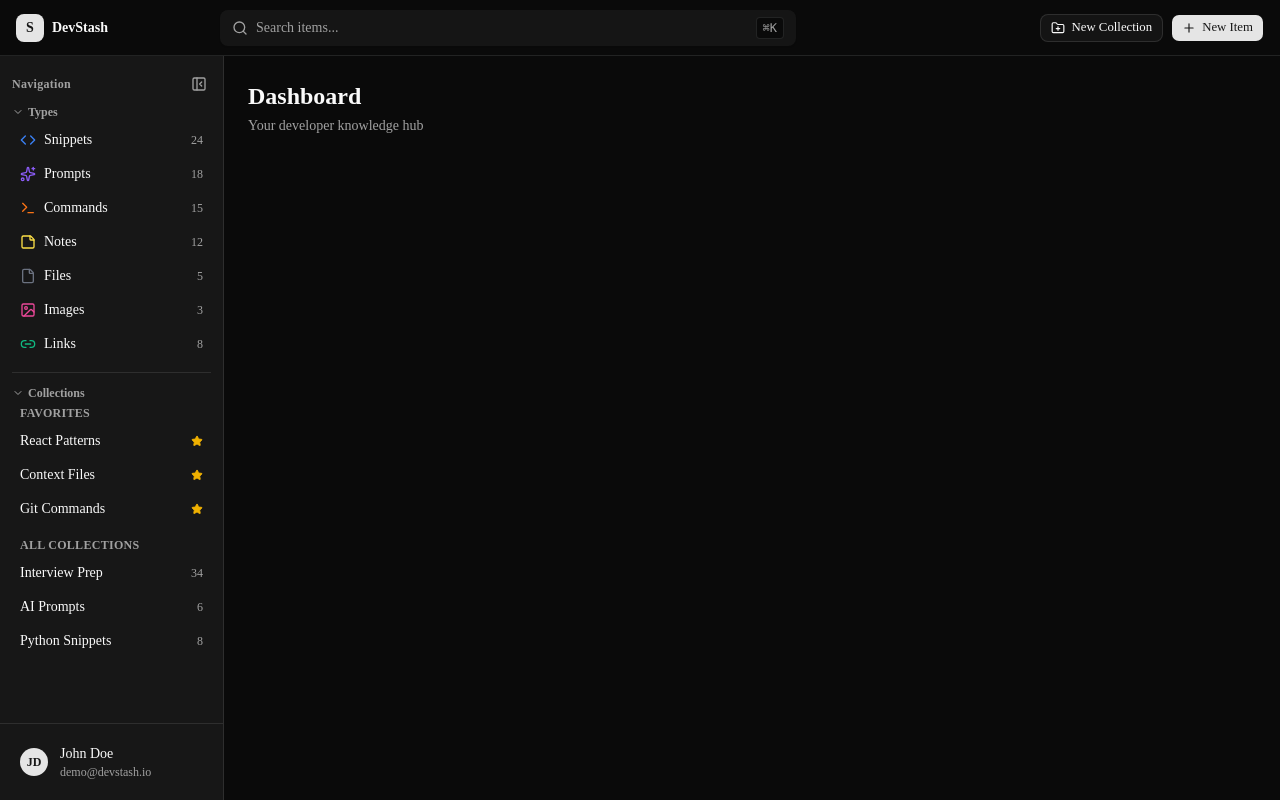
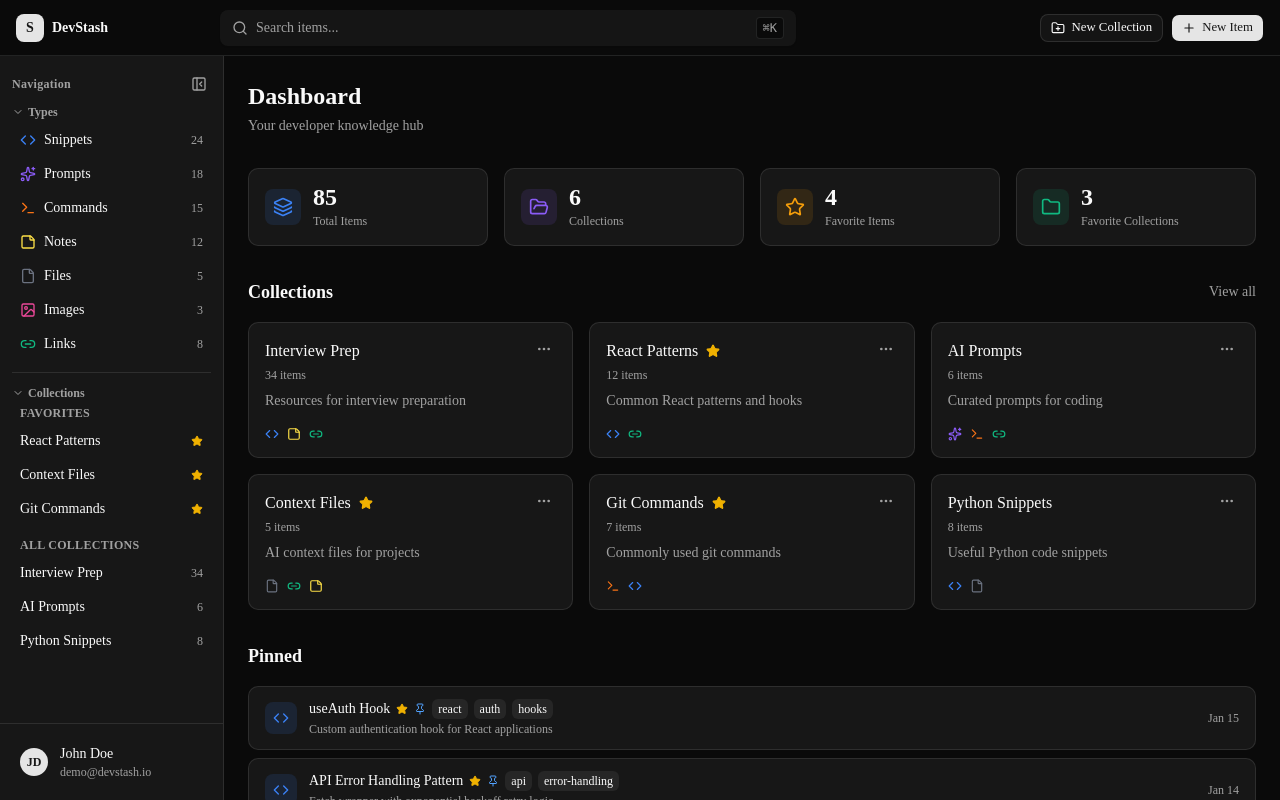
Before and after one commit to abhinavshukla7778-byte/devstash, a Next.js app: page /dashboard in a window 1280 px wide. Built offline with nearby package versions, Linux system fonts and the light colour scheme.

Commit message:
feat: dashboard phase 3 - main content area
Stats cards, collections grid, pinned items, and 10 recent items sections using mock data.

```diff
--- a/context/current-feature.md
+++ b/context/current-feature.md
@@ -11,3 +11,4 @@
 - 2026-04-08: Initial Next.js and Tailwind setup
 - 2026-04-09: Completed Dashboard UI Phase 1 — ShadCN setup, dashboard route, top bar, layout scaffold
 - 2026-04-09: Completed Dashboard UI Phase 2 — Collapsible sidebar with Navigation header, type links, favorite/recent collections, user avatar, mobile drawer
+- 2026-04-09: Completed Dashboard UI Phase 3 — Stats cards, collections grid, pinned items, and 10 recent items in main content area
--- a/src/app/dashboard/page.tsx
+++ b/src/app/dashboard/page.tsx
@@ -1,10 +1,40 @@
+import StatsCards from '@/components/dashboard/StatsCards';
+import CollectionsGrid from '@/components/dashboard/CollectionsGrid';
+import ItemList from '@/components/dashboard/ItemList';
+import { mockItems, mockCollections, mockItemTypeCounts } from '@/lib/mock-data';
+
 export default function DashboardPage() {
+  const totalItems = Object.values(mockItemTypeCounts).reduce((a, b) => a + b, 0);
+  const totalCollections = mockCollections.length;
+  const favoriteItems = mockItems.filter((i) => i.isFavorite).length;
+  const favoriteCollections = mockCollections.filter((c) => c.isFavorite).length;
+
+  const pinnedItems = mockItems.filter((i) => i.isPinned);
+  const recentItems = [...mockItems]
+    .sort((a, b) => b.createdAt.getTime() - a.createdAt.getTime())
+    .slice(0, 10);
+
   return (
-    <div className="p-6">
-      <h1 className="text-2xl font-bold">Dashboard</h1>
-      <p className="text-muted-foreground text-sm mt-1">
-        Your developer knowledge hub
-      </p>
+    <div className="p-6 space-y-8">
+      <div>
+        <h1 className="text-2xl font-bold">Dashboard</h1>
+        <p className="text-muted-foreground text-sm mt-1">
+          Your developer knowledge hub
+        </p>
+      </div>
+
+      <StatsCards
+        totalItems={totalItems}
+        totalCollections={totalCollections}
+        favoriteItems={favoriteItems}
+        favoriteCollections={favoriteCollections}
+      />
+
+      <CollectionsGrid />
+
+      <ItemList title="Pinned" items={pinnedItems} />
+
+      <ItemList title="Recent Items" items={recentItems} />
     </div>
   );
 }
--- /dev/null
+++ b/src/components/dashboard/CollectionsGrid.tsx
@@ -0,0 +1,68 @@
+import { Star, MoreHorizontal, Code, Sparkles, Terminal, StickyNote, File, Link2 } from 'lucide-react';
+import type { LucideIcon } from 'lucide-react';
+import { mockCollections } from '@/lib/mock-data';
+
+interface TypeIcon {
+  Icon: LucideIcon;
+  color: string;
+}
+
+const collectionTypeIcons: Record<string, TypeIcon[]> = {
+  coll_1: [{ Icon: Code, color: '#3b82f6' }, { Icon: Link2, color: '#10b981' }],
+  coll_2: [{ Icon: Code, color: '#3b82f6' }, { Icon: File, color: '#6b7280' }],
+  coll_3: [{ Icon: File, color: '#6b7280' }, { Icon: Link2, color: '#10b981' }, { Icon: StickyNote, color: '#fde047' }],
+  coll_4: [{ Icon: Code, color: '#3b82f6' }, { Icon: StickyNote, color: '#fde047' }, { Icon: Link2, color: '#10b981' }],
+  coll_5: [{ Icon: Terminal, color: '#f97316' }, { Icon: Code, color: '#3b82f6' }],
+  coll_6: [{ Icon: Sparkles, color: '#8b5cf6' }, { Icon: Terminal, color: '#f97316' }, { Icon: Link2, color: '#10b981' }],
+};
+
+export default function CollectionsGrid() {
+  const collections = [...mockCollections].sort(
+    (a, b) => b.updatedAt.getTime() - a.updatedAt.getTime()
+  );
+
+  return (
+    <section>
+      <div className="flex items-center justify-between mb-4">
+        <h2 className="text-lg font-semibold">Collections</h2>
+        <button className="text-sm text-muted-foreground hover:text-foreground transition-colors">
+          View all
+        </button>
+      </div>
+      <div className="grid grid-cols-1 sm:grid-cols-2 lg:grid-cols-3 gap-4">
+        {collections.map((collection) => {
+          const typeIcons = collectionTypeIcons[collection.id] ?? [{ Icon: Code, color: '#3b82f6' }];
+          return (
+            <div
+              key={collection.id}
+              className="bg-card border border-border rounded-lg p-4 hover:border-muted-foreground/30 cursor-pointer transition-colors"
+            >
+              <div className="flex items-start justify-between mb-1">
+                <div className="flex items-center gap-2 min-w-0">
+                  <span className="font-medium truncate">{collection.name}</span>
+                  {collection.isFavorite && (
+                    <Star className="w-3.5 h-3.5 text-yellow-500 fill-yellow-500 shrink-0" />
+                  )}
+                </div>
+                <button className="p-1 rounded hover:bg-accent text-muted-foreground hover:text-foreground shrink-0 -mt-0.5 transition-colors">
+                  <MoreHorizontal className="w-4 h-4" />
+                </button>
+              </div>
+              <p className="text-xs text-muted-foreground mb-2">
+                {collection.itemCount} items
+              </p>
+              <p className="text-sm text-muted-foreground mb-4 line-clamp-1">
+                {collection.description}
+              </p>
+              <div className="flex items-center gap-2">
+                {typeIcons.map(({ Icon, color }, i) => (
+                  <Icon key={i} className="w-3.5 h-3.5" style={{ color }} />
+                ))}
+              </div>
+            </div>
+          );
+        })}
+      </div>
+    </section>
+  );
+}
--- /dev/null
+++ b/src/components/dashboard/ItemList.tsx
@@ -0,0 +1,91 @@
+import { Code, Sparkles, Terminal, StickyNote, File, Image, Link2, Star, Pin } from 'lucide-react';
+import type { LucideIcon } from 'lucide-react';
+
+interface Item {
+  id: string;
+  title: string;
+  description: string | null;
+  isFavorite: boolean;
+  isPinned: boolean;
+  tags: string[];
+  createdAt: Date;
+  itemTypeId: string;
+}
+
+interface ItemListProps {
+  title: string;
+  items: Item[];
+}
+
+interface TypeConfig {
+  icon: LucideIcon;
+  color: string;
+}
+
+const typeConfig: Record<string, TypeConfig> = {
+  type_1: { icon: Code, color: '#3b82f6' },
+  type_2: { icon: Sparkles, color: '#8b5cf6' },
+  type_3: { icon: Terminal, color: '#f97316' },
+  type_4: { icon: StickyNote, color: '#fde047' },
+  type_5: { icon: File, color: '#6b7280' },
+  type_6: { icon: Image, color: '#ec4899' },
+  type_7: { icon: Link2, color: '#10b981' },
+};
+
+function formatDate(date: Date): string {
+  return date.toLocaleDateString('en-US', { month: 'short', day: 'numeric' });
+}
+
+export default function ItemList({ title, items }: ItemListProps) {
+  if (items.length === 0) return null;
+
+  return (
+    <section>
+      <h2 className="text-lg font-semibold mb-4">{title}</h2>
+      <div className="space-y-2">
+        {items.map((item) => {
+          const config = typeConfig[item.itemTypeId] ?? typeConfig['type_1'];
+          const Icon = config.icon;
+          return (
+            <div
+              key={item.id}
+              className="bg-card border border-border rounded-lg px-4 py-3 flex items-center gap-3 hover:border-muted-foreground/30 cursor-pointer transition-colors"
+            >
+              <div
+                className="w-8 h-8 rounded-md flex items-center justify-center shrink-0"
+                style={{ backgroundColor: `${config.color}20` }}
+              >
+                <Icon className="w-4 h-4" style={{ color: config.color }} />
+              </div>
+              <div className="flex-1 min-w-0">
+                <div className="flex items-center gap-1.5 flex-wrap mb-0.5">
+                  <span className="font-medium text-sm">{item.title}</span>
+                  {item.isFavorite && (
+                    <Star className="w-3 h-3 text-yellow-500 fill-yellow-500 shrink-0" />
+                  )}
+                  {item.isPinned && (
+                    <Pin className="w-3 h-3 text-blue-400 shrink-0" />
+                  )}
+                  {item.tags.slice(0, 3).map((tag) => (
+                    <span
+                      key={tag}
+                      className="px-1.5 py-0.5 bg-accent text-accent-foreground text-xs rounded-sm"
+                    >
+                      {tag}
+                    </span>
+                  ))}
+                </div>
+                {item.description && (
+                  <p className="text-xs text-muted-foreground truncate">{item.description}</p>
+                )}
+              </div>
+              <span className="text-xs text-muted-foreground shrink-0 ml-2">
+                {formatDate(item.createdAt)}
+              </span>
+            </div>
+          );
+        })}
+      </div>
+    </section>
+  );
+}
--- /dev/null
+++ b/src/components/dashboard/StatsCards.tsx
@@ -0,0 +1,80 @@
+import { Layers, FolderOpen, Star, Folder } from 'lucide-react';
+import type { LucideIcon } from 'lucide-react';
+
+interface StatsCardsProps {
+  totalItems: number;
+  totalCollections: number;
+  favoriteItems: number;
+  favoriteCollections: number;
+}
+
+interface StatCard {
+  label: string;
+  value: number;
+  icon: LucideIcon;
+  iconColor: string;
+  bgColor: string;
+}
+
+export default function StatsCards({
+  totalItems,
+  totalCollections,
+  favoriteItems,
+  favoriteCollections,
+}: StatsCardsProps) {
+  const stats: StatCard[] = [
+    {
+      label: 'Total Items',
+      value: totalItems,
+      icon: Layers,
+      iconColor: '#3b82f6',
+      bgColor: 'rgba(59,130,246,0.12)',
+    },
+    {
+      label: 'Collections',
+      value: totalCollections,
+      icon: FolderOpen,
+      iconColor: '#8b5cf6',
+      bgColor: 'rgba(139,92,246,0.12)',
+    },
+    {
+      label: 'Favorite Items',
+      value: favoriteItems,
+      icon: Star,
+      iconColor: '#f59e0b',
+      bgColor: 'rgba(245,158,11,0.12)',
+    },
+    {
+      label: 'Favorite Collections',
+      value: favoriteCollections,
+      icon: Folder,
+      iconColor: '#10b981',
+      bgColor: 'rgba(16,185,129,0.12)',
+    },
+  ];
+
+  return (
+    <div className="grid grid-cols-2 lg:grid-cols-4 gap-4">
+      {stats.map((stat) => {
+        const Icon = stat.icon;
+        return (
+          <div
+            key={stat.label}
+            className="bg-card border border-border rounded-lg p-4 flex items-center gap-3"
+          >
+            <div
+              className="p-2 rounded-md shrink-0"
+              style={{ backgroundColor: stat.bgColor }}
+            >
+              <Icon className="w-5 h-5" style={{ color: stat.iconColor }} />
+            </div>
+            <div>
+              <p className="text-2xl font-bold leading-none">{stat.value}</p>
+              <p className="text-xs text-muted-foreground mt-1">{stat.label}</p>
+            </div>
+          </div>
+        );
+      })}
+    </div>
+  );
+}
```
